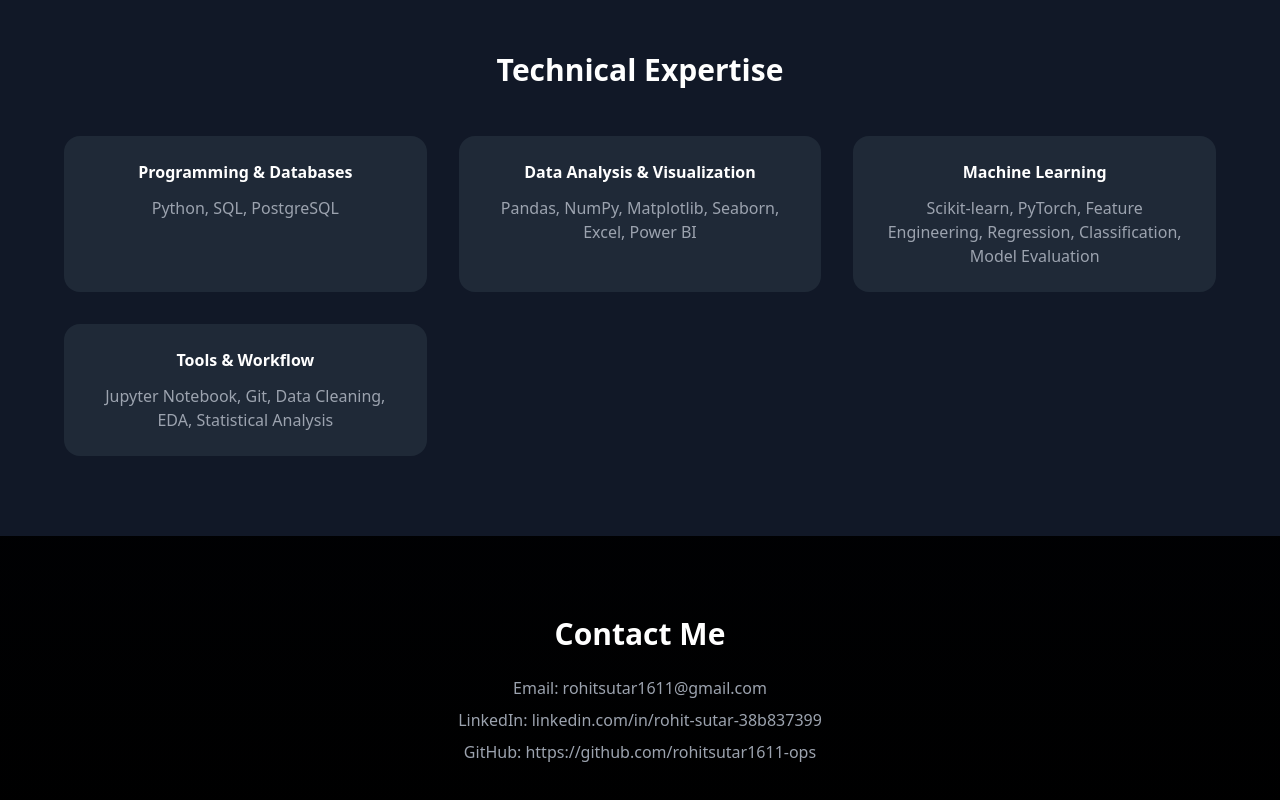
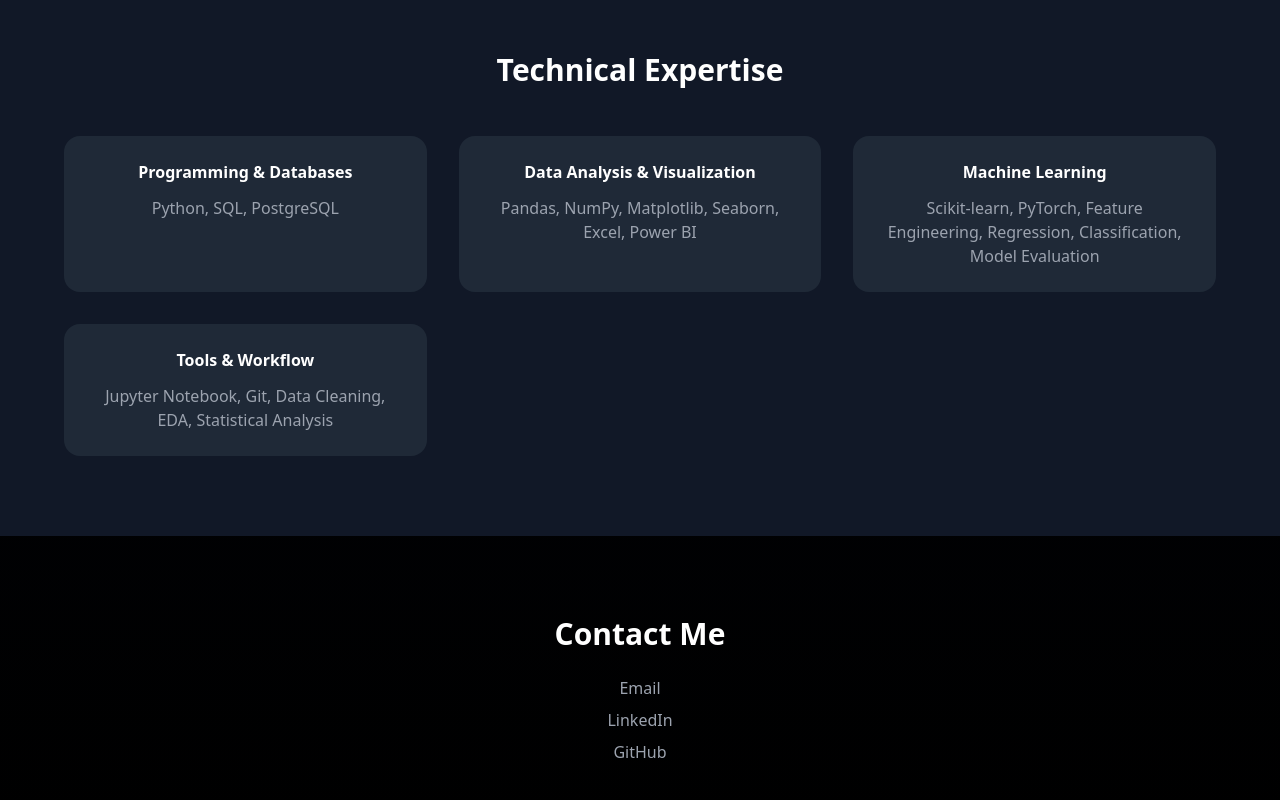
Before and after one commit to rohitsutar1611-ops/portfolio-frontend, a Next.js app: page / in a window 1280 px wide. Shown: the part 1178-1978 px from the top of the page. Built offline with nearby package versions, Linux system fonts and the light colour scheme.

Commit message:
add icon

```diff
--- a/package.json
+++ b/package.json
@@ -10,9 +10,11 @@
   },
   "dependencies": {
     "framer-motion": "^12.34.3",
+    "lucide-react": "^0.576.0",
     "next": "^15.5.12",
     "react": "^18.3.1",
-    "react-dom": "^18.3.1"
+    "react-dom": "^18.3.1",
+    "react-tooltip": "^5.30.0"
   },
   "devDependencies": {
     "@tailwindcss/postcss": "^4",
--- a/src/app/page.tsx
+++ b/src/app/page.tsx
@@ -122,13 +122,13 @@
       <section id="contact" className="py-20 px-6 text-center">
         <h2 className="text-3xl font-bold mb-6">Contact Me</h2>
         <p className="text-gray-400">
-          Email: rohitsutar1611@gmail.com
+          <a href="mailto:rohitsutar1611@gmail.com">Email</a>
         </p>
         <p className="text-gray-400 mt-2">
-          LinkedIn: linkedin.com/in/rohit-sutar-38b837399
+          <a href="https://linkedin.com/in/rohit-sutar-38b837399">LinkedIn</a>
         </p>
         <p className="text-gray-400 mt-2">
-          GitHub: https://github.com/rohitsutar1611-ops
+          <a href="https://github.com/rohitsutar1611-ops">GitHub</a>
         </p>
       </section>
 
```
Also changed, not shown: 1 other file (tests, documents, lock files or other folders).
